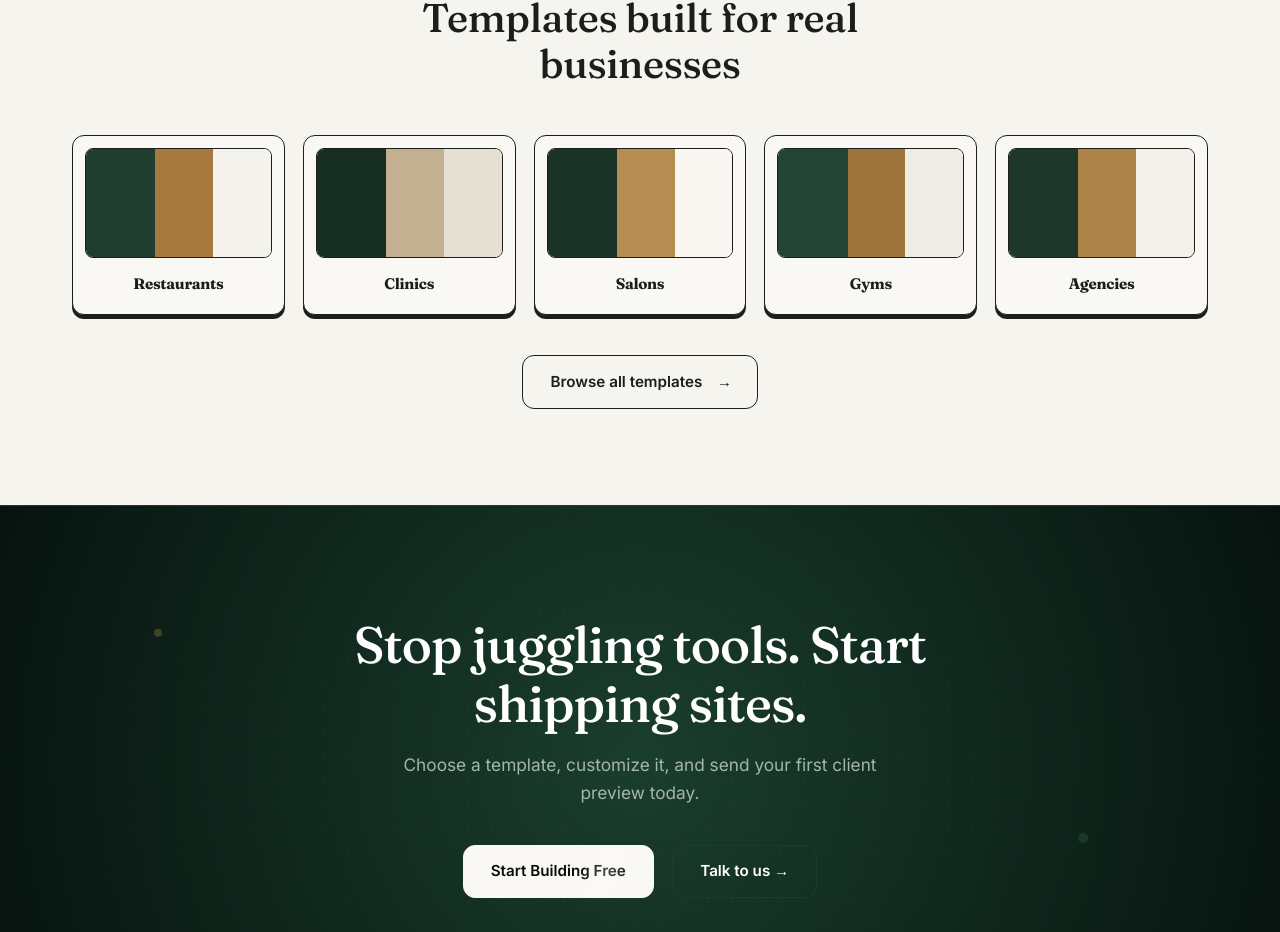
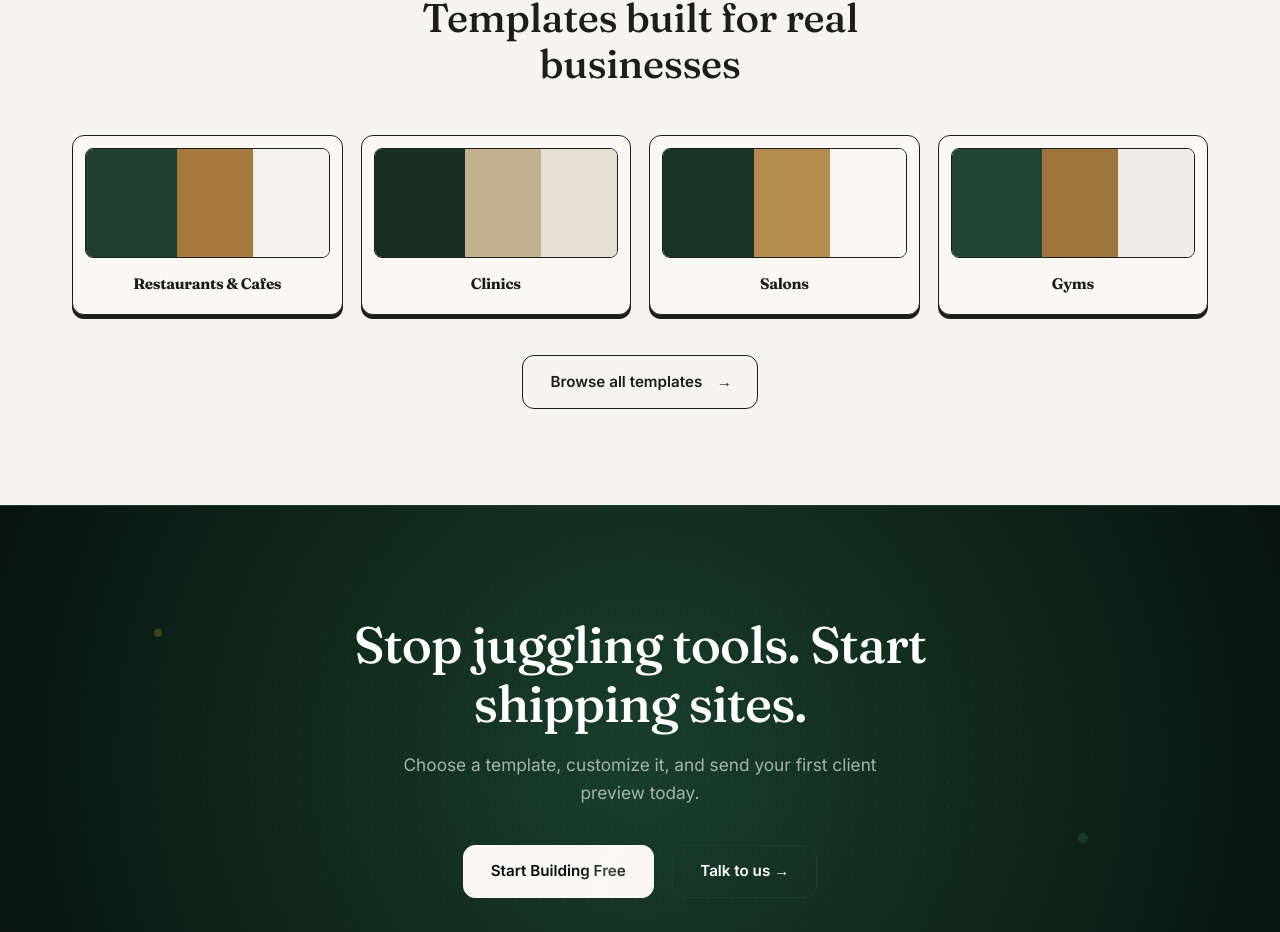
Before and after one commit to HariesHussain/SiteBox-Landing-Page, a React (Vite) app: page / in a window 1280 px wide. Shown: the part 3034-3966 px from the top of the page. Built offline with nearby package versions, Linux system fonts and the light colour scheme.

Commit message:
Update templates section (remove Agencies, rename Restaurants)

```diff
--- a/src/components/TemplatesSection.jsx
+++ b/src/components/TemplatesSection.jsx
@@ -7,7 +7,7 @@ export default function TemplatesSection() {
   const templates = [
     {
       colors: ['#1F3D30', '#A8793E', '#F4F2ED'], // Restaurants
-      title: "Restaurants",
+      title: "Restaurants & Cafes",
     },
     {
       colors: ['#172E24', '#C3B091', '#E6DFD3'], // Clinics
@@ -15,14 +15,11 @@ export default function TemplatesSection() {
     },
     {
       colors: ['#1A3327', '#B58D53', '#FAF7F2'], // Salons
+      title: "Salons",
     },
     {
       colors: ['#224434', '#9F753E', '#EFECE6'], // Gyms
       title: "Gyms",
-    },
-    {
-      colors: ['#1D372B', '#AD8349', '#F3EFE9'], // Agencies
-      title: "Agencies",
     }
   ];
 
@@ -49,7 +46,7 @@ export default function TemplatesSection() {
         <div className="tmpl-scroll-container">
           <div className="tmpl-grid" style={{
             display: 'grid',
-            gridTemplateColumns: 'repeat(5, 1fr)',
+            gridTemplateColumns: 'repeat(4, 1fr)',
             gap: '18px'
           }}>
             {templates.map((tmpl, idx) => (
```
